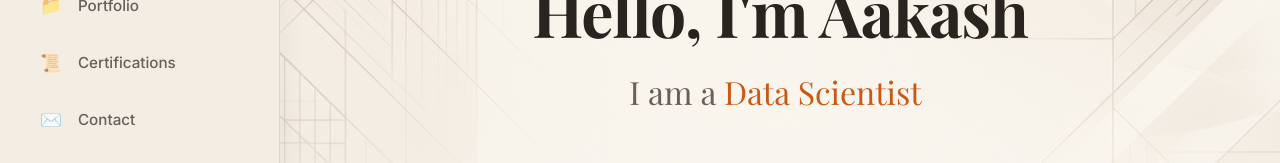
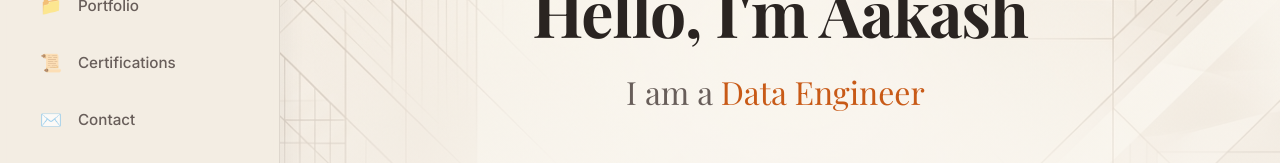
Before and after one commit to aakashs-dev/aakashs-dev.github.io, an Angular app: page /#/ in a window 1280 px wide. Shown: the part 359-522 px from the top of the page. Built offline with nearby package versions, Linux system fonts and the light colour scheme; a web font is replaced by a local one.

Commit message:
feat(home): update roles to include Data Engineer

```diff
--- a/src/app/components/home/home.ts
+++ b/src/app/components/home/home.ts
@@ -14,7 +14,7 @@ import { Contact } from '../contact/contact';
   styleUrl: './home.scss'
 })
 export class Home implements OnInit, OnDestroy {
-  roles = ['Data Analyst', 'Data Scientist', 'Software Engineer'];
+  roles = ['Data Analyst', 'Data Engineer', 'Software Engineer'];
   currentRoleIndex = 0;
 
   displayedText = signal('');
```
